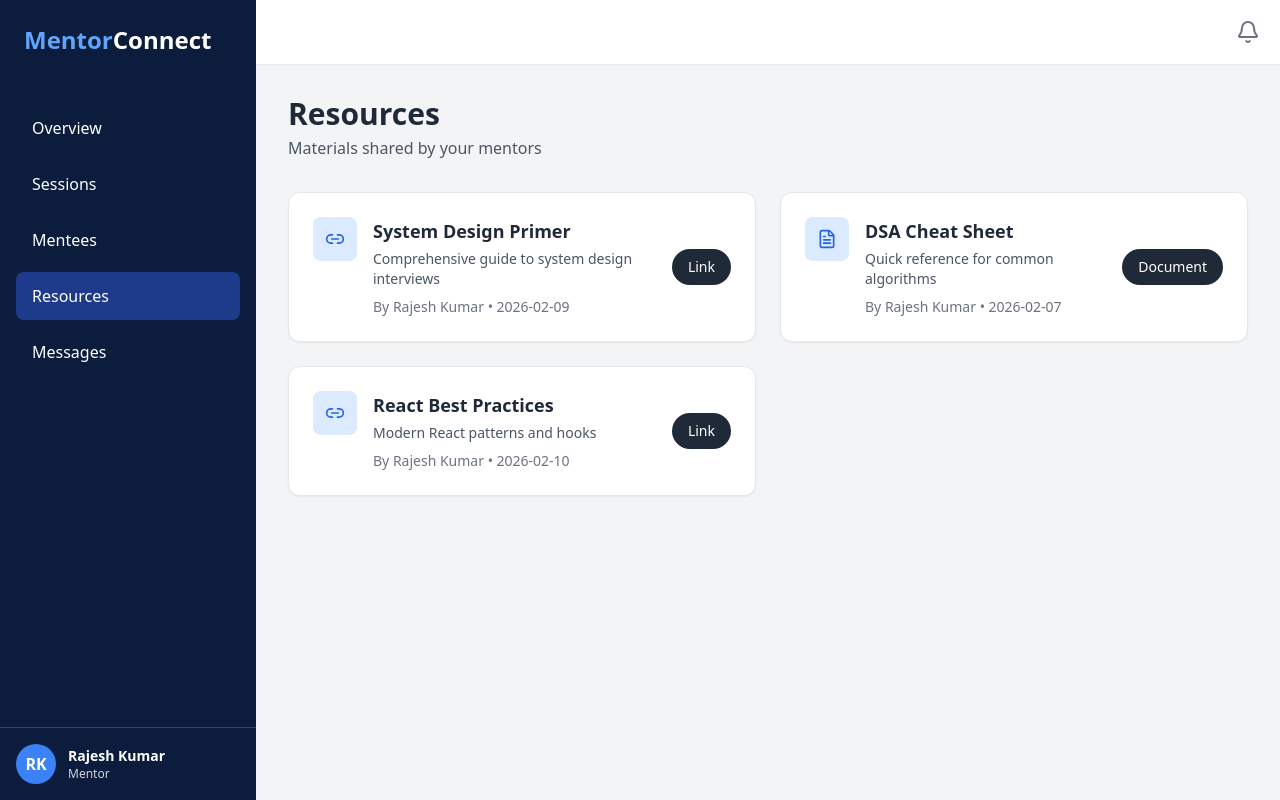
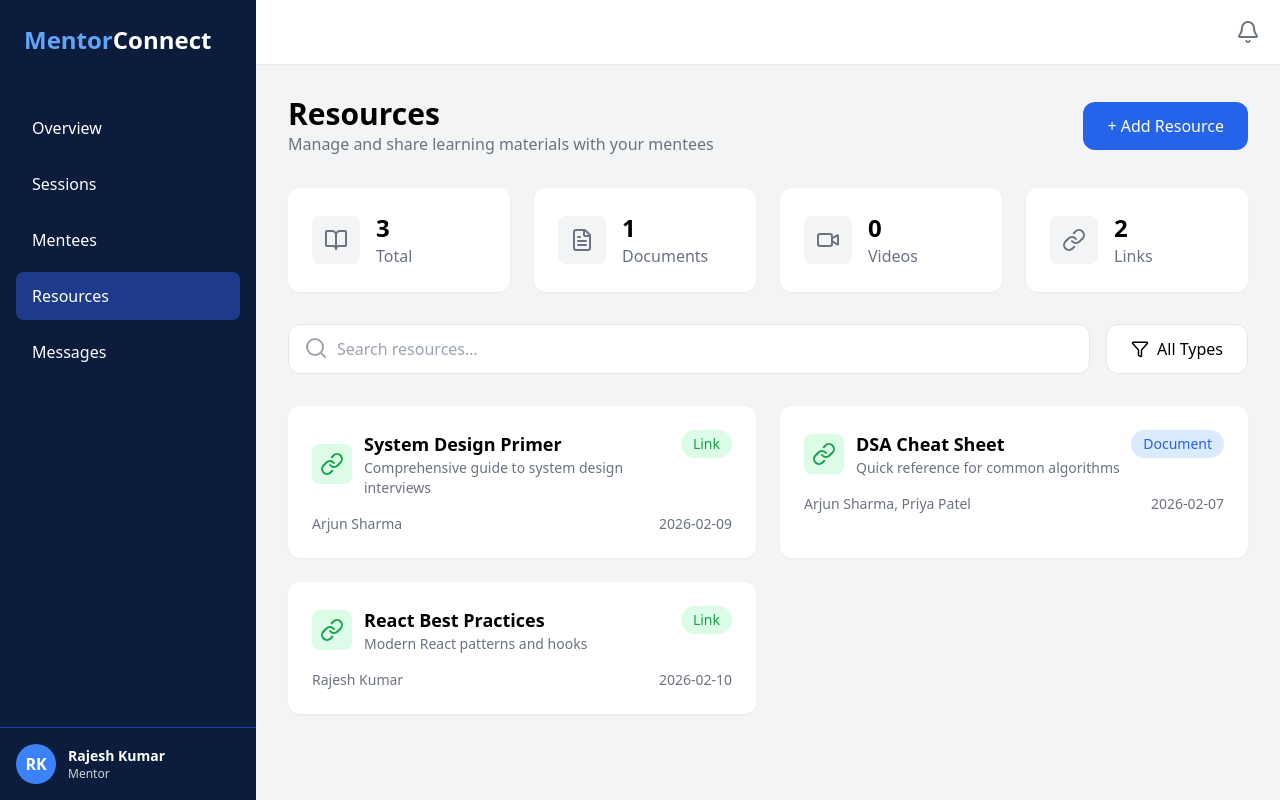
Before and after one commit to Aswi7/industry-mentor-portal, a React app in the folder frontend/: page /mentor/resources in a window 1280 px wide. Built offline with nearby package versions, Linux system fonts and the light colour scheme; the HTML template or start-up script is replaced by a standard one.

Commit message:
Created student resource and message page

```diff
--- a/frontend/src/App.jsx
+++ b/frontend/src/App.jsx
@@ -12,6 +12,9 @@ import MentorMentees from "./pages/mentor/MentorMentees"
 
 import StudentDashboard from "./pages/student/StudentDashboard"
 import StudentSessions from "./pages/student/StudentSessions"
+import StudentResources from "./pages/student/StudentResources";
+import StudentMessages from "./pages/student/StudentMessages"
+
 
 import AdminDashboard from "./pages/admin/AdminDashboard"
 import AdminOverview from "./pages/admin/AdminOverview"
@@ -45,9 +48,8 @@ function App() {
       <Route path="/student" element={<StudentDashboard />}>
   <Route index element={<StudentOverview />} />
   <Route path="sessions" element={<StudentSessions />} />
-  <Route path="progress" element={<div>Progress Page</div>} />
-  <Route path="resources" element={<div>Resources Page</div>} />
-  <Route path="messages" element={<div>Messages Page</div>} />
+  <Route path="resources" element={<StudentResources />} />
+  <Route path="messages" element={<StudentMessages />} />
 </Route>
       {/* Admin */}
       <Route path="/admin" element={<AdminDashboard />}>
--- a/frontend/src/pages/mentor/MentorResources.jsx
+++ b/frontend/src/pages/mentor/MentorResources.jsx
@@ -1,95 +1,135 @@
-import { Link2, FileText } from "lucide-react"
+import { BookOpen, FileText, Video, Link as LinkIcon, Search, Filter } from "lucide-react"
 
 export default function MentorResources() {
   return (
-    <div>
-      {/* Title */}
-      <h1 className="text-3xl font-bold text-gray-800">
-        Resources
-      </h1>
-      <p className="text-gray-600 mt-1">
-        Materials shared by your mentors
-      </p>
-
-      {/* Cards */}
-      <div className="mt-8 grid grid-cols-1 md:grid-cols-2 gap-6">
-
-        {/* Card 1 */}
-        <div className="bg-white rounded-xl shadow-sm border p-6 flex justify-between items-center">
-          <div className="flex gap-4 items-start">
-            <div className="bg-blue-100 p-3 rounded-lg">
-              <Link2 className="text-blue-600" size={20} />
-            </div>
-
-            <div>
-              <h2 className="font-semibold text-lg text-gray-800">
-                System Design Primer
-              </h2>
-              <p className="text-gray-600 text-sm mt-1">
-                Comprehensive guide to system design interviews
-              </p>
-              <p className="text-sm text-gray-500 mt-2">
-                By Rajesh Kumar • 2026-02-09
-              </p>
-            </div>
-          </div>
-
-          <button className="bg-gray-800 text-white text-sm px-4 py-2 rounded-full">
-            Link
-          </button>
+    <>
+      {/* Header */}
+      <div className="flex justify-between items-center mb-8">
+        <div>
+          <h1 className="text-3xl font-bold">Resources</h1>
+          <p className="text-gray-500">
+            Manage and share learning materials with your mentees
+          </p>
         </div>
 
-        {/* Card 2 */}
-        <div className="bg-white rounded-xl shadow-sm border p-6 flex justify-between items-center">
-          <div className="flex gap-4 items-start">
-            <div className="bg-blue-100 p-3 rounded-lg">
-              <FileText className="text-blue-600" size={20} />
-            </div>
+        <button className="bg-blue-600 text-white px-6 py-3 rounded-xl flex items-center gap-2 hover:bg-blue-700">
+          + Add Resource
+        </button>
+      </div>
 
-            <div>
-              <h2 className="font-semibold text-lg text-gray-800">
-                DSA Cheat Sheet
-              </h2>
-              <p className="text-gray-600 text-sm mt-1">
-                Quick reference for common algorithms
-              </p>
-              <p className="text-sm text-gray-500 mt-2">
-                By Rajesh Kumar • 2026-02-07
-              </p>
-            </div>
-          </div>
+      {/* Stats Cards */}
+      <div className="grid md:grid-cols-4 gap-6 mb-8">
 
-          <button className="bg-gray-800 text-white text-sm px-4 py-2 rounded-full">
-            Document
-          </button>
+        <StatCard icon={<BookOpen />} title="3" subtitle="Total" />
+        <StatCard icon={<FileText />} title="1" subtitle="Documents" />
+        <StatCard icon={<Video />} title="0" subtitle="Videos" />
+        <StatCard icon={<LinkIcon />} title="2" subtitle="Links" />
+
+      </div>
+
+      {/* Search + Filter */}
+      <div className="flex gap-4 mb-8">
+
+        <div className="flex-1 relative">
+          <Search className="absolute left-4 top-3 text-gray-400" />
+          <input
+            placeholder="Search resources..."
+            className="w-full pl-12 pr-4 py-3 rounded-xl border focus:outline-none"
+          />
         </div>
 
-        {/* Card 3 */}
-        <div className="bg-white rounded-xl shadow-sm border p-6 flex justify-between items-center">
-          <div className="flex gap-4 items-start">
-            <div className="bg-blue-100 p-3 rounded-lg">
-              <Link2 className="text-blue-600" size={20} />
-            </div>
+        <button className="border px-6 py-3 rounded-xl flex items-center gap-2 bg-white">
+          <Filter size={18} />
+          All Types
+        </button>
 
-            <div>
-              <h2 className="font-semibold text-lg text-gray-800">
-                React Best Practices
-              </h2>
-              <p className="text-gray-600 text-sm mt-1">
-                Modern React patterns and hooks
-              </p>
-              <p className="text-sm text-gray-500 mt-2">
-                By Rajesh Kumar • 2026-02-10
-              </p>
-            </div>
-          </div>
+      </div>
 
-          <button className="bg-gray-800 text-white text-sm px-4 py-2 rounded-full">
-            Link
-          </button>
-        </div>
+      {/* Resource Grid */}
+      <div className="grid md:grid-cols-2 gap-6">
 
+        <ResourceCard
+          type="Link"
+          title="System Design Primer"
+          desc="Comprehensive guide to system design interviews"
+          author="Arjun Sharma"
+          date="2026-02-09"
+          tagColor="green"
+        />
+
+        <ResourceCard
+          type="Document"
+          title="DSA Cheat Sheet"
+          desc="Quick reference for common algorithms"
+          author="Arjun Sharma, Priya Patel"
+          date="2026-02-07"
+          tagColor="blue"
+        />
+
+        <ResourceCard
+          type="Link"
+          title="React Best Practices"
+          desc="Modern React patterns and hooks"
+          author="Rajesh Kumar"
+          date="2026-02-10"
+          tagColor="green"
+        />
+
+      </div>
+    </>
+  )
+}
+
+function StatCard({ icon, title, subtitle }) {
+  return (
+    <div className="bg-white p-6 rounded-xl shadow-sm flex items-center gap-4">
+      <div className="bg-gray-100 p-3 rounded-lg text-gray-500">
+        {icon}
+      </div>
+
+      <div>
+        <p className="text-2xl font-bold">{title}</p>
+        <p className="text-gray-500">{subtitle}</p>
       </div>
     </div>
   )
 }
+
+function ResourceCard({ title, desc, author, date, type, tagColor }) {
+
+  const tagStyles = {
+    green: "bg-green-100 text-green-600",
+    blue: "bg-blue-100 text-blue-600",
+    purple: "bg-purple-100 text-purple-600"
+  }
+
+  return (
+    <div className="bg-white rounded-xl shadow-sm p-6 hover:shadow-md transition">
+
+      <div className="flex justify-between items-start mb-4">
+        <div>
+          <div className="flex items-center gap-3">
+            <div className="bg-green-100 p-2 rounded-lg">
+              <LinkIcon className="text-green-600" />
+            </div>
+
+            <div>
+              <h3 className="font-semibold text-lg">{title}</h3>
+              <p className="text-gray-500 text-sm">{desc}</p>
+            </div>
+          </div>
+        </div>
+
+        <span className={`${tagStyles[tagColor]} px-3 py-1 rounded-full text-sm`}>
+          {type}
+        </span>
+      </div>
+
+      <div className="flex justify-between text-sm text-gray-500">
+        <p>{author}</p>
+        <p>{date}</p>
+      </div>
+
+    </div>
+  )
+}
--- /dev/null
+++ b/frontend/src/pages/student/StudentMessages.jsx
@@ -0,0 +1,107 @@
+import { Send } from "lucide-react"
+
+export default function StudentMessages() {
+
+  const contacts = [
+    {
+      name: "Mentor Rajesh",
+      email: "rajesh@mentor.com"
+    },
+    {
+      name: "Priya Patel",
+      email: "priya@mentor.com"
+    }
+  ]
+
+  const chats = [
+    {
+      sender: "Mentor Rajesh",
+      message: "Hi, how is your preparation going?",
+      type: "mentor"
+    },
+    {
+      sender: "You",
+      message: "I am practicing DSA problems daily.",
+      type: "student"
+    }
+  ]
+
+  return (
+    <div className="bg-white rounded-xl shadow-sm h-[85vh] flex">
+
+      {/* LEFT CONTACT LIST */}
+      <div className="w-1/3 border-r">
+
+        <div className="p-5 border-b font-semibold text-lg">
+          Messages
+        </div>
+
+        <div>
+
+          {contacts.map((c, index) => (
+            <div
+              key={index}
+              className="p-4 border-b hover:bg-gray-100 cursor-pointer"
+            >
+              <p className="font-semibold">{c.name}</p>
+              <p className="text-sm text-gray-500">{c.email}</p>
+            </div>
+          ))}
+
+        </div>
+
+      </div>
+
+      {/* RIGHT CHAT AREA */}
+      <div className="flex-1 flex flex-col">
+
+        {/* Chat Header */}
+        <div className="p-5 border-b font-semibold text-lg">
+          Arjun Sharma
+        </div>
+
+        {/* Messages */}
+        <div className="flex-1 p-6 space-y-5 overflow-y-auto">
+
+          {chats.map((chat, index) => (
+            <div
+              key={index}
+              className={`flex ${
+                chat.type === "student"
+                  ? "justify-end"
+                  : "justify-start"
+              }`}
+            >
+              <div
+                className={`max-w-md p-4 rounded-xl ${
+                  chat.type === "student"
+                    ? "bg-blue-600 text-white"
+                    : "bg-gray-100"
+                }`}
+              >
+                {chat.message}
+              </div>
+            </div>
+          ))}
+
+        </div>
+
+        {/* Input Box */}
+        <div className="border-t p-4 flex gap-3">
+
+          <input
+            placeholder="Type your message..."
+            className="flex-1 border rounded-xl px-4 py-3 focus:outline-none"
+          />
+
+          <button className="bg-blue-600 text-white px-5 rounded-xl flex items-center">
+            <Send size={18} />
+          </button>
+
+        </div>
+
+      </div>
+
+    </div>
+  )
+}
--- /dev/null
+++ b/frontend/src/pages/student/StudentResources.jsx
@@ -0,0 +1,68 @@
+const StudentResources = () => {
+
+  const resources = [
+    {
+      title: "System Design Primer",
+      desc: "Comprehensive guide to system design interviews",
+      author: "Rajesh Kumar",
+      date: "2026-02-09",
+      type: "Link"
+    },
+    {
+      title: "DSA Cheat Sheet",
+      desc: "Quick reference for common algorithms",
+      author: "Rajesh Kumar",
+      date: "2026-02-07",
+      type: "Document"
+    },
+    {
+      title: "React Best Practices",
+      desc: "Modern React patterns and hooks",
+      author: "Rajesh Kumar",
+      date: "2026-02-10",
+      type: "Link"
+    }
+  ];
+
+  return (
+    <div>
+      {/* Header */}
+      <div className="mb-8">
+        <h1 className="text-3xl font-bold">Resources</h1>
+        <p className="text-gray-500">
+          Learning materials shared by mentors
+        </p>
+      </div>
+
+      {/* Resource Cards */}
+      <div className="grid md:grid-cols-2 gap-6">
+
+        {resources.map((res, index) => (
+          <div
+            key={index}
+            className="bg-white p-6 rounded-xl shadow-sm"
+          >
+            <h2 className="text-xl font-semibold">
+              {res.title}
+            </h2>
+
+            <p className="text-gray-500 text-sm mt-1">
+              {res.desc}
+            </p>
+
+            <div className="flex justify-between mt-4 text-sm text-gray-500">
+              <span>By {res.author}</span>
+              <span>{res.date}</span>
+              <span className="bg-green-100 text-green-600 px-3 py-1 rounded-full">
+                {res.type}
+              </span>
+            </div>
+          </div>
+        ))}
+
+      </div>
+    </div>
+  );
+};
+
+export default StudentResources;
```
